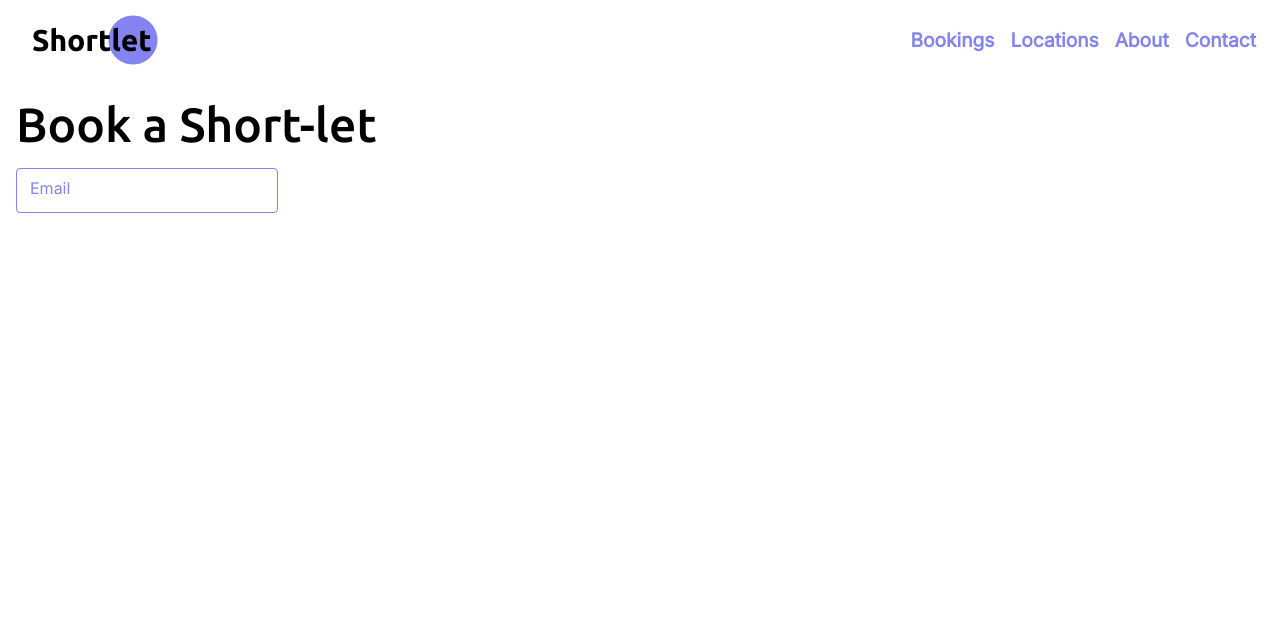
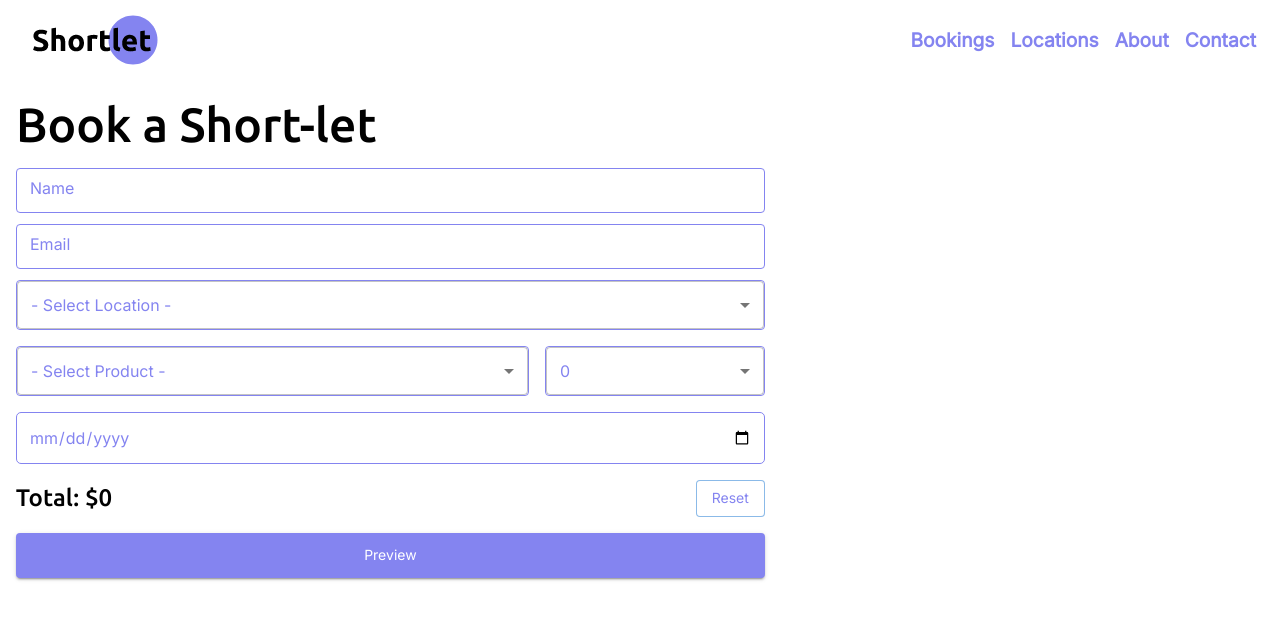
Before and after one commit to pablo-clueless/shortlet, a React (Vite) app: page /bookings in a window 1280 px wide. Shown: the top 620 px of the page. Built offline with nearby package versions, Linux system fonts and the light colour scheme.

Commit message:
added modal and rtk

```diff
--- /dev/null
+++ b/src/components/Modal.jsx
@@ -0,0 +1,60 @@
+import React from 'react'
+import { useDispatch } from 'react-redux'
+import { Button, Paper, Stack, Typography } from '@mui/material'
+
+import useStyles from '../styles'
+import logo from '../logo.png'
+import { closeModal } from '../redux/features/modalSlice'
+
+const Modal = ({ data }) => {
+  const classes = useStyles()
+  const dispatch = useDispatch()
+
+  const handleSubmit = () => {
+    dispatch(closeModal())
+  }
+
+  return (
+    <div className={classes.backdrop}>
+      <Paper elevation={3}>
+        <Stack direction='column' spacing={2} p={2}>
+          <img src={logo} alt="logo" width={200} />
+          <Typography variant='h3'>
+            Booking Details
+          </Typography>
+          <Typography variant='body1'>
+            Name: {data.name}
+          </Typography>
+          <Typography variant='body1'>
+            Email: {data.email}
+          </Typography>
+          <Typography variant='body1'>
+            Location: {data.location}
+          </Typography>
+          <Typography variant='body1'>
+            Date: {data.date}
+          </Typography>
+          <Typography variant='body1'>
+            Product: {data.product}
+          </Typography>
+          <Typography variant='body1'>
+            Nights: {data.quantity}
+          </Typography>
+          <Typography variant='body1'>
+            Total: ${data.total}
+          </Typography>
+          <Stack direction='row' spacing={2} justifyContent='space-between' mt={4}>
+            <Button type='button' variant='outlined' onClick={() => dispatch(closeModal())}>
+              Close
+            </Button>
+            <Button type='button' variant='contained' onClick={handleSubmit}>
+              Confirm
+            </Button>
+          </Stack>
+        </Stack>
+      </Paper>
+    </div>
+  )
+}
+
+export default Modal
--- a/src/components/ProductCard.jsx
+++ b/src/components/ProductCard.jsx
@@ -12,8 +12,8 @@ const ProductCard = ({ id, name, price, location, image, living_room, bedroom, b
       <div className={classes.productCard}>
         <img src={image} alt={name} />
         <Stack direction='column' my={1} px={1}>
-          <Typography variant="h6">{name}</Typography>
-          <Typography variant="subtitle1">{price}</Typography>
+          <Typography variant="h6" textTransform='capitalize'>{name}</Typography>
+          <Typography variant="subtitle1">${price}</Typography>
           <Typography variant="subtitle1">{location}</Typography>
           <Stack direction='row' spacing={2} color='GrayText'>
             <Typography variant="subtitle1">Living room: {living_room}</Typography>
--- a/src/components/ReviewCard.jsx
+++ b/src/components/ReviewCard.jsx
@@ -1,5 +1,5 @@
 import React from 'react'
-import { Avatar, Stack, Typography } from '@mui/material'
+import { Avatar, Rating, Stack, Typography } from '@mui/material'
 
 import useStyles from '../styles'
 
@@ -9,7 +9,7 @@ const ReviewCard = ({ name, image, date, rating, review }) => {
   return (
     <div className={classes.reviewCard}>
       <Avatar src={image} sx={{ width: 100, height: 100, margin: '1rem 0' }} />
-      <Stack direction='column' spacing={2}>
+      <Stack direction='column' spacing={2} mb={1}>
         <Typography variant='subtitle2'>
           {review}
         </Typography>
@@ -20,6 +20,7 @@ const ReviewCard = ({ name, image, date, rating, review }) => {
           {date}
         </Typography>
       </Stack>
+      <Rating value={rating} readOnly />
     </div>
   )
 }
--- a/src/components/index.js
+++ b/src/components/index.js
@@ -1,6 +1,7 @@
 export { default as Footer } from './Footer'
 export { default as Header } from './Header'
 export { default as InputField } from './InputField'
+export { default as Modal } from './Modal'
 export { default as Navbar } from './Navbar'
 export { default as ProductCard } from './ProductCard'
 export { default as ProductLayout } from './ProductLayout'
--- a/src/main.jsx
+++ b/src/main.jsx
@@ -1,14 +1,18 @@
 import React from 'react'
 import ReactDOM from 'react-dom/client'
+import { Provider } from 'react-redux'
 import { BrowserRouter as Router } from 'react-router-dom'
 
 import App from './App'
 import './index.css'
+import { store } from './redux/store'
 
 ReactDOM.createRoot(document.getElementById('root')).render(
   <React.StrictMode>
     <Router>
-      <App />
+      <Provider store={store}>
+        <App />
+      </Provider>
     </Router>
   </React.StrictMode>
 )
--- a/src/pages/Bookings.jsx
+++ b/src/pages/Bookings.jsx
@@ -1,23 +1,103 @@
-import React, { useState } from 'react'
-import { Stack, TextField, Typography } from '@mui/material'
+import React, { useEffect, useState } from 'react'
+import { useDispatch, useSelector } from 'react-redux'
+import { Button, Input, InputBase, MenuItem, Select, Stack, Typography } from '@mui/material'
 
 import { LocationList as locations } from '../location'
-import { InputField } from '../components'
+import { ProductData as products } from '../product-data'
+import { InputField, Modal } from '../components'
 import useStyles from '../styles'
+import { openModal } from '../redux/features/modalSlice'
 
 const Bookings = () => {
   const classes = useStyles()
+  const dispatch = useDispatch()
+  const { isOpen } = useSelector(state => state.modal)
+  const [name, setName] = useState('')
   const [email, setEmail] = useState('')
+  const [location, setLocation] = useState(' ')
+  const [date, setDate] = useState('')
+  const [product, setProduct] = useState(' ')
+  const [quantity, setQuantity] = useState(0)
+  const [total, setTotal] = useState(0)
+  const [data, setData] = useState({})
+
+  useEffect(() => {
+    let total = 0
+    if (product !== ' ') {
+      total = products.find(p => p.name === product)?.price * quantity
+    }
+    setTotal(total)
+  },[quantity, product])
+
+  const handleReset = () => {
+    setEmail('')
+    setLocation(' ')
+    setDate('')
+    setProduct(' ')
+    setQuantity(0)
+    setTotal(0)
+  }
+
+  const handlePreview = (e) => {
+    e.preventDefault()
+
+    if(!name || !email || !location || !date || !product || !quantity) return alert('Please fill all the fields')
+
+    const data = {name, email, location, date, product, quantity, total}
+    setData(data)
+    dispatch(openModal())
+  }
 
   return (
+    <>
+    {isOpen && (<Modal data={data} />)}
     <Stack direction='column' spacing={2} mt={12} px={2}>
       <Typography variant='h3'>
         Book a Short-let
       </Typography>
-      <form className={classes.form}>
+      <form className={classes.form} onSubmit={handlePreview}>
+        <InputField type='text' label='Name' value={name} onChange={e => setName(e.target.value)} />
         <InputField type='email' label='Email' value={email} onChange={(e) => setEmail(e.target.value)} placeholder='Enter your email.' />
+        <Select style={{ height: '50px', border: '1px solid var(--color-primary)' }} value={location} onChange={(e) => setLocation(e.target.value)}>
+          <MenuItem value=' '>- Select Location -</MenuItem>
+          {locations.sort((a,b) => a.localeCompare(b)).map((location) => (
+            <MenuItem key={location} value={location}>
+              {location}
+            </MenuItem>
+          ))}
+        </Select>
+        <Stack direction='row' spacing={2} alignItems='center'>
+          <Select style={{ width: '70%', height: '50px', border: '1px solid var(--color-primary)' }} value={product} onChange={(e) => setProduct(e.target.value)}>
+            <MenuItem value=' '>- Select Product -</MenuItem>
+            {products.map((product) => (
+              <MenuItem key={product.id} value={product.name}>
+                {product.name.charAt(0).toUpperCase() + product.name.slice(1)}
+              </MenuItem>
+            ))}
+          </Select>
+          <Select style={{ width: '30%', height: '50px', border: '1px solid var(--color-primary)' }} value={quantity} onChange={(e) => setQuantity(e.target.value)}>
+            {Array.from(Array(11).keys()).map((i) => (
+              <MenuItem key={i} value={i}>
+                {i}
+              </MenuItem>
+            ))}
+          </Select>
+        </Stack>
+        <InputBase classes={{ root: classes.datePicker }} type='date' value={date} onChange={(e) => setDate(e.target.value)} />
+        <Stack direction='row' alignItems='center' justifyContent='space-between'>
+          <Typography variant='h5'>
+            Total: ${total}
+          </Typography>
+          <Button type='button' variant='outlined' onClick={handleReset}>
+            Reset
+          </Button>
+        </Stack>
+        <Button type='submit' variant='contained'>
+          Preview
+        </Button>
       </form>
     </Stack>
+    </>
   )
 }
 
--- a/src/pages/Product.jsx
+++ b/src/pages/Product.jsx
@@ -3,7 +3,7 @@ import { useParams } from 'react-router-dom'
 import { Stack, Typography } from '@mui/material'
 
 import { ProductData as products } from '../product-data'
-import useStyles from '../components/styles'
+import useStyles from '../styles'
 
 const Product = () => {
   const classes = useStyles()
--- a/src/product-data.js
+++ b/src/product-data.js
@@ -1,8 +1,8 @@
 export const ProductData = [
   {
     id: '1',
-    name: 'Basic',
-    price: '$100',
+    name: 'basic',
+    price: 100,
     location: 'Yaba, Lagos',
     image: 'https://images.unsplash.com/photo-1505691938895-1758d7feb511?ixlib=rb-1.2.1&ixid=MnwxMjA3fDB8MHxwaG90by1wYWdlfHx8fGVufDB8fHx8&auto=format&fit=crop&w=1170&q=80',
     living_room: '1',
@@ -11,8 +11,8 @@ export const ProductData = [
   },
   {
     id: '2',
-    name: 'Regular',
-    price: '$100',
+    name: 'regular',
+    price: 200,
     location: 'Shomolu, Lagos',
     image: 'https://images.unsplash.com/photo-1585412727339-54e4bae3bbf9?ixlib=rb-1.2.1&ixid=MnwxMjA3fDB8MHxwaG90by1wYWdlfHx8fGVufDB8fHx8&auto=format&fit=crop&w=1170&q=80',
     living_room: '2',
@@ -21,8 +21,8 @@ export const ProductData = [
   },
   {
     id: '3',
-    name: 'Premium',
-    price: '$200',
+    name: 'premium',
+    price: 300,
     location: 'Surulere, Lagos',
     image: 'https://images.unsplash.com/photo-1554995207-c18c203602cb?ixlib=rb-1.2.1&ixid=MnwxMjA3fDB8MHxwaG90by1wYWdlfHx8fGVufDB8fHx8&auto=format&fit=crop&w=1170&q=80',
     living_room: '3',
@@ -31,8 +31,8 @@ export const ProductData = [
   },
   {
     id: '4',
-    name: 'Deluxe',
-    price: '$300',
+    name: 'deluxe',
+    price: 400,
     location: 'Ikeja, Lagos',
     image: 'https://images.unsplash.com/photo-1600121848594-d8644e57abab?ixlib=rb-1.2.1&ixid=MnwxMjA3fDB8MHxwaG90by1wYWdlfHx8fGVufDB8fHx8&auto=format&fit=crop&w=1170&q=80',
     living_room: '4',
@@ -41,8 +41,8 @@ export const ProductData = [
   },
   {
     id: '5',
-    name: 'Luxury',
-    price: '$400',
+    name: 'luxury',
+    price: 500,
     location: 'Victoria Island, Lagos',
     image: 'https://images.unsplash.com/photo-1603423979248-befb6898ba7b?ixlib=rb-1.2.1&ixid=MnwxMjA3fDB8MHxwaG90by1wYWdlfHx8fGVufDB8fHx8&auto=format&fit=crop&w=1170&q=80',
     living_room: '5',
@@ -51,8 +51,8 @@ export const ProductData = [
   },
   {
     id: '6',
-    name: 'Super Luxury',
-    price: '$500',
+    name: 'super luxury',
+    price: 600,
     location: 'Ajah, Lagos',
     image: 'https://images.unsplash.com/photo-1565182999561-18d7dc61c393?ixlib=rb-1.2.1&ixid=MnwxMjA3fDB8MHxwaG90by1wYWdlfHx8fGVufDB8fHx8&auto=format&fit=crop&w=1170&q=80',
     living_room: '6',
--- /dev/null
+++ b/src/redux/features/modalSlice.js
@@ -0,0 +1,21 @@
+import { createSlice } from '@reduxjs/toolkit'
+
+const initialState = {
+  isOpen: false
+}
+
+const modalSlice = createSlice({
+  name: 'modal',
+  initialState,
+  reducers: {
+    openModal: state => {
+      state.isOpen = true
+    },
+    closeModal: state => {
+      state.isOpen = false
+    }
+  }
+})
+
+export const { openModal, closeModal } = modalSlice.actions
+export default modalSlice.reducer
--- /dev/null
+++ b/src/redux/store.js
@@ -0,0 +1,9 @@
+import { configureStore } from '@reduxjs/toolkit'
+
+import modalReducer from './features/modalSlice'
+
+export const store = configureStore({
+  reducer: {
+    modal: modalReducer
+  }
+})
--- a/src/styles.js
+++ b/src/styles.js
@@ -28,9 +28,20 @@ export default makeStyles(theme => ({
       }
     }
   },
+  datePicker: {
+    '& .MuiInputBase-input': {
+      color: 'var(--color-primary)',
+      height: '50px',
+      border: '1px solid var(--color-primary)',
+      borderRadius: '5px',
+      padding: '0 0.75rem',
+      cursor: 'pointer',
+    },
+  },
   form: {
-    width: '90%',
+    width: '50%',
     display: 'flex',
+    flexDirection: 'column',
     gap: '1rem',
     margin: '1rem 0',
     '@media screen and (max-width: 800px)': {
@@ -205,5 +216,21 @@ export default makeStyles(theme => ({
         color: 'var(--color-primary)'
       }
     }
-  }
+  },
+    /*
+  * ==============
+  * Modal
+  * ==============
+  */
+ backdrop: {
+    zIndex: theme.zIndex.drawer + 1,
+    width: '100vw',
+    height: '100vh',
+    display: 'grid',
+    placeItems: 'center',
+    position: 'fixed',
+    top: 0,
+    left: 0,
+    backdropFilter: 'blur(2px)',
+  },
 }))
```
Also changed, not shown: src/hooks/form-hook.js (deleted, +0 -61 lines).
